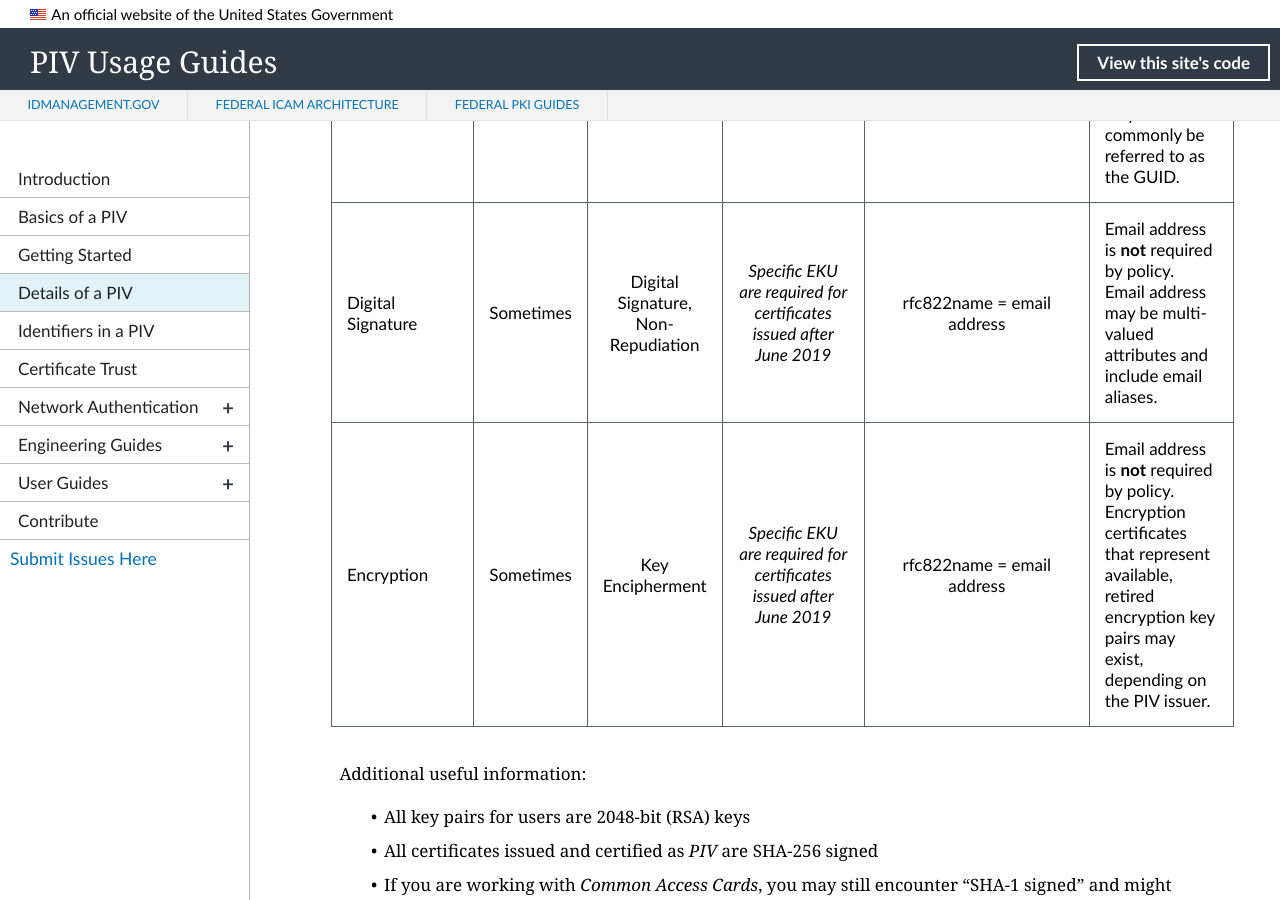
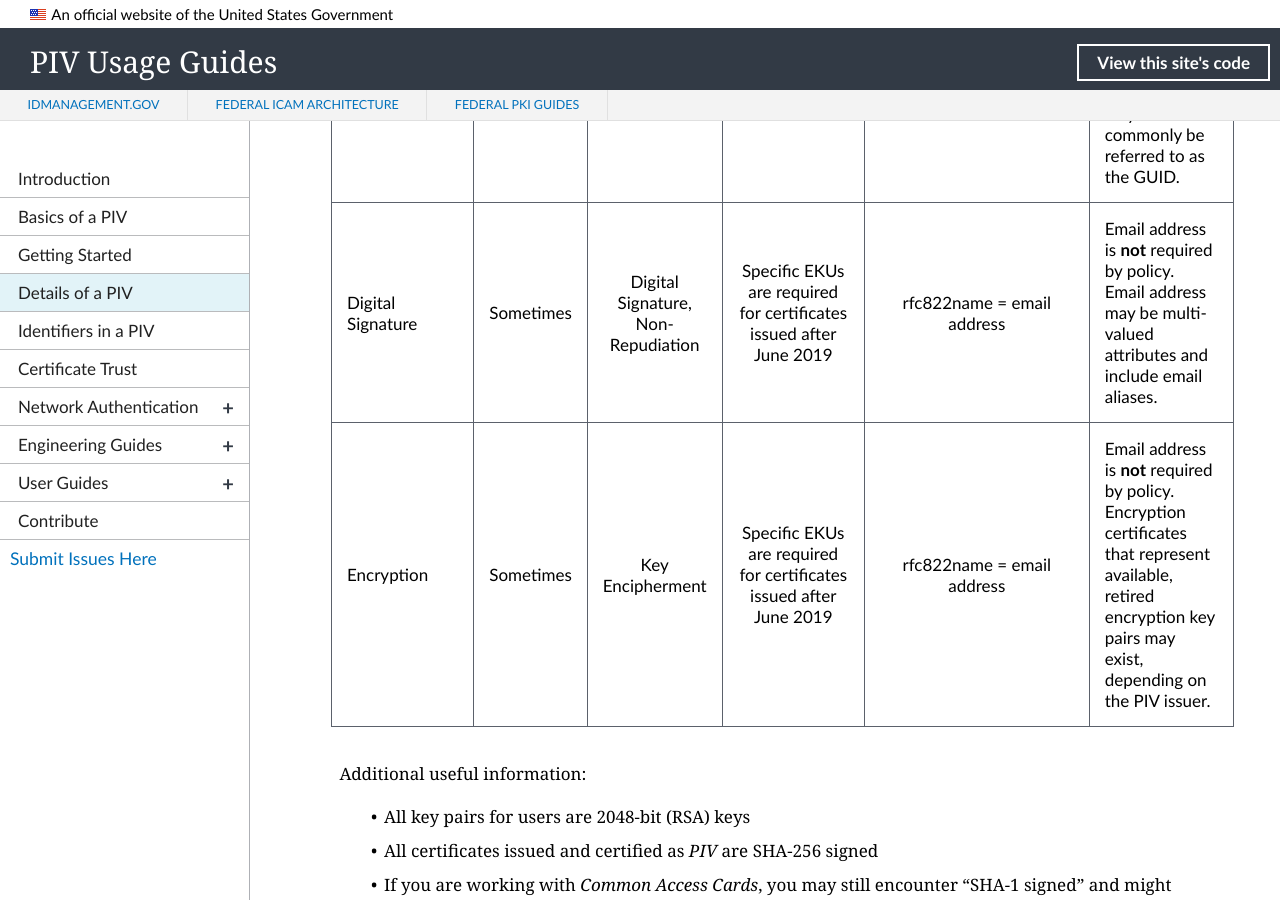
Before and after one commit to GSA/piv-guides, a Jekyll site: the page built from pages/details.md, in a window 1280 px wide and 900 px high, scrolled down 3326 px. Built offline with Jekyll 4.4.1, drawn with Linux system fonts in a browser that asks for light colours; nearby versions of some CDN libraries; library files that are not in the unit come from our copies.

Commit message:
Update details.md
Two more

```diff
--- a/pages/details.md
+++ b/pages/details.md
@@ -50,8 +50,8 @@ The table below outlines the general information for the PIV credential certific
 | -------------            |:----:      |:----:               |:----:               |:----:|  ----|
 | PIV Authentication       |Always      | Digital Signature            | Client Authentication           | otherName = FASC-N;<br> uniformResourceIdentifier = UUID;<br>Principal Name = _prefix_@_suffix_  | Principal Name values are **not** required by policy to be present in all Subject Alternative Name extensions. The Card UUID may also commonly be referred to as the Global Unique Identifier (GUID). |
 | Card Authentication      |Sometimes      | Digital Signature            | id-PIV-cardAuth            |  Name = FASC-N; <br>uniformResourceIdentifier = UUID|   Card Authentication must be included in new and replacement PIV credentials issued after August 2014; it is not expected that **all** PIV credentials will have Card Authentication certificates until September 2019. The Card UUID may also commonly be referred to as the GUID. |
-| Digital Signature        |Sometimes      | Digital Signature, Non-Repudiation            | _Specific EKU are required for certificates issued after June 2019_            |  rfc822name = email address | Email address is **not** required by policy. Email address may be multi-valued attributes and include email aliases. |
-| Encryption               |Sometimes      | Key Encipherment            | _Specific EKU are required for certificates issued after June 2019_            |  rfc822name = email address |  Email address is **not** required by policy. Encryption certificates that represent available, retired encryption key pairs may exist, depending on the PIV issuer.
+| Digital Signature        |Sometimes      | Digital Signature, Non-Repudiation            | Specific EKUs are required for certificates issued after June 2019            |  rfc822name = email address | Email address is **not** required by policy. Email address may be multi-valued attributes and include email aliases. |
+| Encryption               |Sometimes      | Key Encipherment            | Specific EKUs are required for certificates issued after June 2019            |  rfc822name = email address |  Email address is **not** required by policy. Encryption certificates that represent available, retired encryption key pairs may exist, depending on the PIV issuer.
 
 Additional useful information:
 
```
